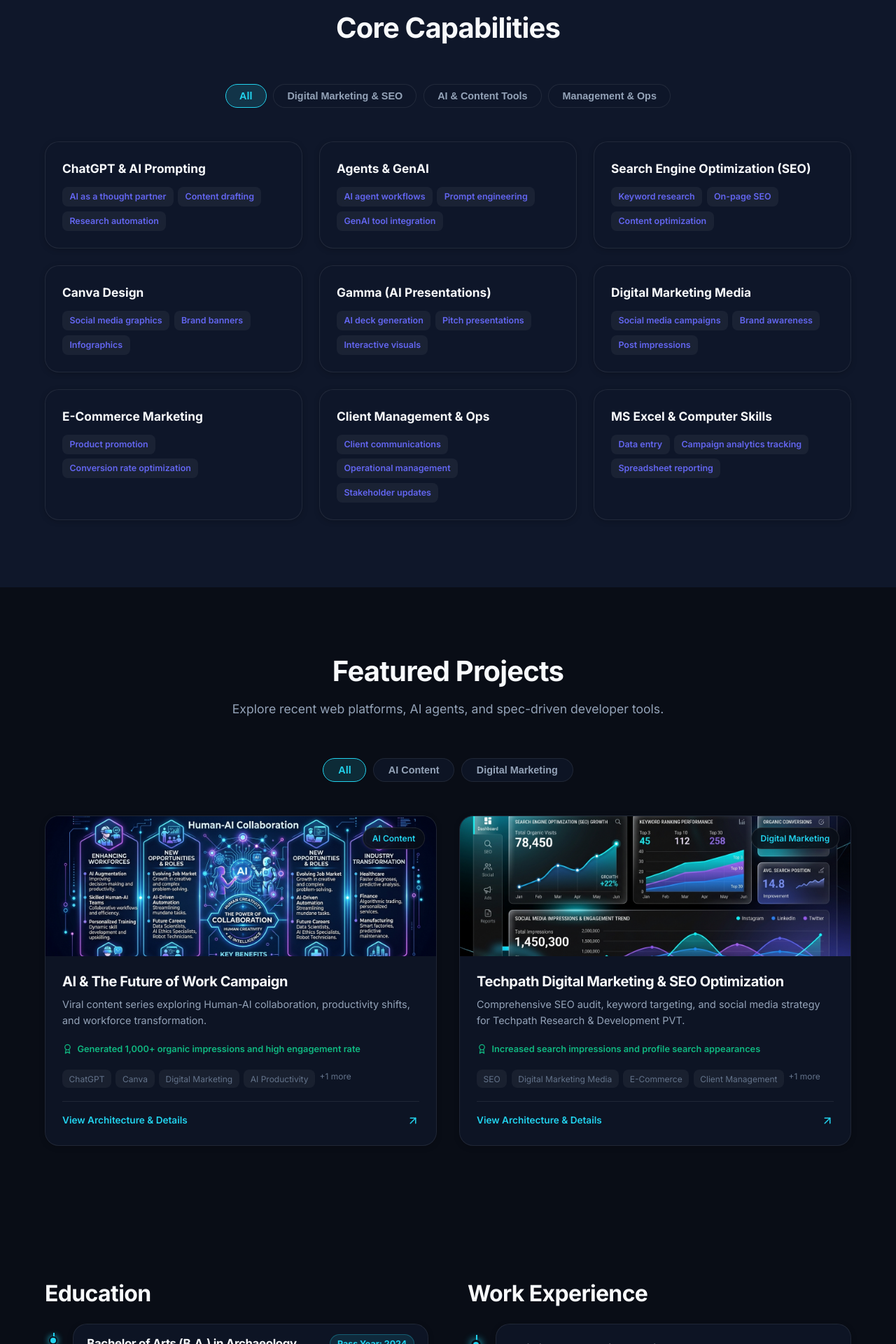
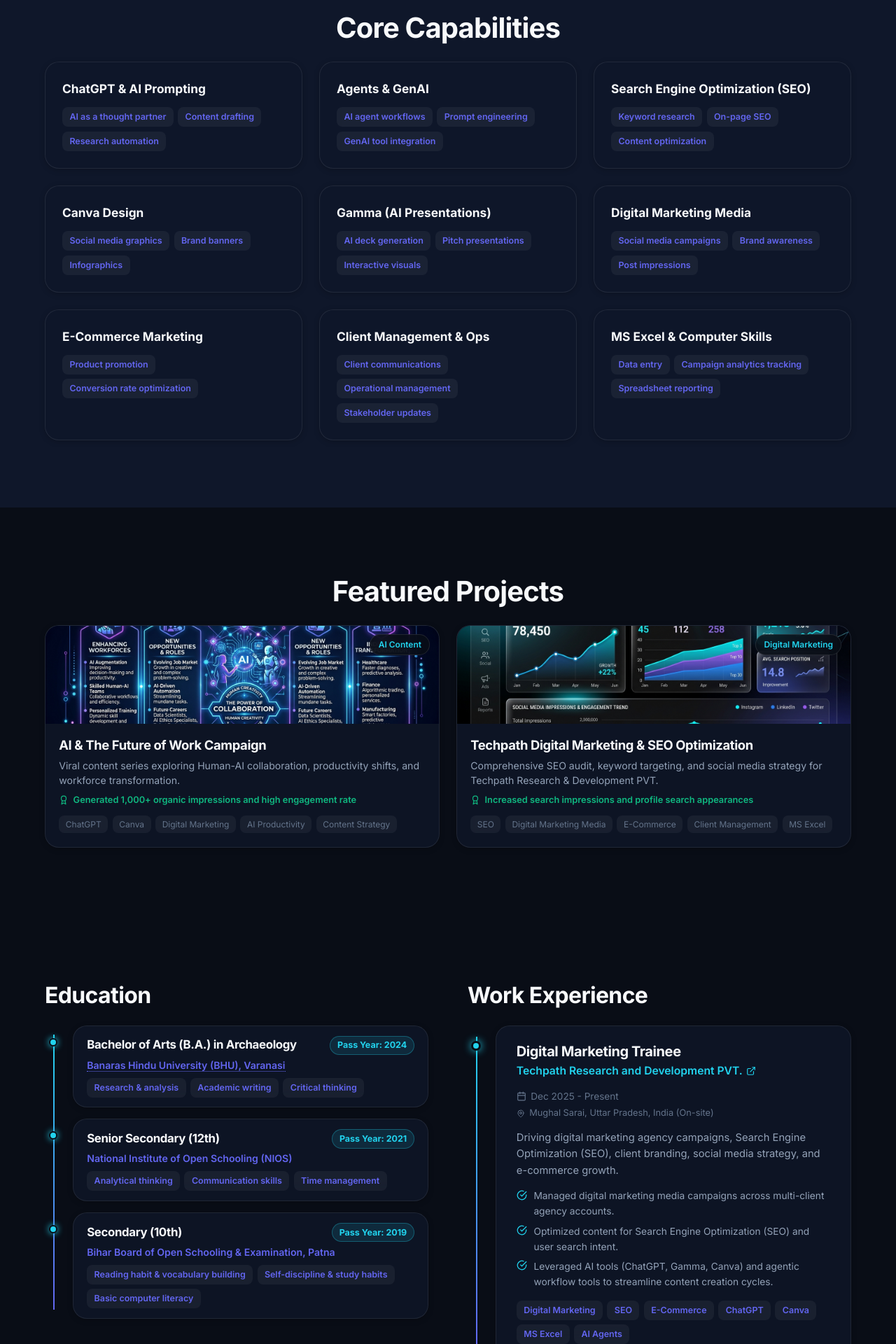
Before and after one commit to tanishka-wy/Tanishka-portfolio, a React (Vite) app: page / in a window 1280 px wide. Shown: the part 880-2800 px from the top of the page at 70% size. Built offline with nearby package versions, Linux system fonts and the light colour scheme.

Commit message:
Add persistent name to navbar header, simplify skills and project cards, update contact link text, and add BHU website link

```diff
--- a/src/components/Contact.jsx
+++ b/src/components/Contact.jsx
@@ -99,7 +99,7 @@ ${formData.message}`;
                 <div>
                   <div style={{ fontSize: '0.8rem', color: 'var(--text-muted)' }}>WhatsApp / Phone</div>
                   <a href="https://wa.me/919140496167" target="_blank" rel="noreferrer" style={{ color: 'var(--accent-emerald)', textDecoration: 'none', fontWeight: 600 }}>
-                    +91 9140496167 (Click to Chat)
+                    +91 9140496167 (Connect)
                   </a>
                 </div>
               </div>
--- a/src/components/Experience.jsx
+++ b/src/components/Experience.jsx
@@ -117,7 +117,18 @@ export default function Experience() {
                       fontWeight: 600,
                       lineHeight: 1.3
                     }}>
-                      {edu.institution}
+                      {edu.institution.includes('Banaras Hindu University') ? (
+                        <a
+                          href="https://www.bhu.ac.in/Site/Home/1_2_16_Main-Site"
+                          target="_blank"
+                          rel="noreferrer"
+                          style={{ color: 'var(--accent-indigo)', textDecoration: 'none', borderBottom: '1px dotted var(--accent-indigo)' }}
+                        >
+                          {edu.institution}
+                        </a>
+                      ) : (
+                        edu.institution
+                      )}
                     </div>
 
                     {/* Skill Tags */}
--- a/src/components/Hero.jsx
+++ b/src/components/Hero.jsx
@@ -166,7 +166,7 @@ export default function Hero({ addToast }) {
             marginBottom: '1.5rem',
             width: '100%'
           }}>
-            🎓 <strong>BHU Graduate (2024)</strong> • 🏢 <strong>Techpath R&D Intern</strong>
+            🎓 <a href="https://www.bhu.ac.in/Site/Home/1_2_16_Main-Site" target="_blank" rel="noreferrer" style={{ color: 'var(--text-primary)', textDecoration: 'none', borderBottom: '1px dotted var(--accent-cyan)' }}><strong>BHU Graduate (2024)</strong></a> • 🏢 <strong>Techpath R&D Intern</strong>
           </div>
 
           {/* Quick Metrics Grid */}
--- a/src/components/Projects.jsx
+++ b/src/components/Projects.jsx
@@ -1,78 +1,36 @@
-import React, { useState } from 'react';
-import { ExternalLink, Github, Layers, X, Check, Award, ArrowUpRight } from 'lucide-react';
-import { projectCategories, projectsData } from '../data/portfolioData';
+import React from 'react';
+import { Award } from 'lucide-react';
+import { projectsData } from '../data/portfolioData';
 
 export default function Projects() {
-  const [activeFilter, setActiveFilter] = useState('All');
-  const [selectedProject, setSelectedProject] = useState(null);
-
-  const filteredProjects = activeFilter === 'All'
-    ? projectsData
-    : projectsData.filter(p => p.category === activeFilter);
-
   return (
     <section id="projects" className="section-padding">
       <div className="container">
-        <div className="section-header">
+        <div className="section-header" style={{ marginBottom: '1.5rem' }}>
           <h2 className="section-title">Featured Projects</h2>
-          <p className="section-subtitle">
-            Explore recent web platforms, AI agents, and spec-driven developer tools.
-          </p>
-        </div>
-
-        {/* Filter Buttons */}
-        <div style={{
-          display: 'flex',
-          justifyContent: 'center',
-          gap: '0.6rem',
-          flexWrap: 'wrap',
-          marginBottom: '3rem'
-        }}>
-          {projectCategories.map((cat) => (
-            <button
-              key={cat}
-              onClick={() => setActiveFilter(cat)}
-              style={{
-                padding: '0.5rem 1.3rem',
-                borderRadius: 'var(--radius-full)',
-                border: '1px solid',
-                borderColor: activeFilter === cat ? 'var(--accent-cyan)' : 'var(--border-color)',
-                background: activeFilter === cat ? 'rgba(34, 211, 238, 0.15)' : 'var(--bg-card)',
-                color: activeFilter === cat ? 'var(--accent-cyan)' : 'var(--text-secondary)',
-                fontWeight: 600,
-                fontSize: '0.9rem',
-                cursor: 'pointer',
-                transition: 'all var(--transition-fast)'
-              }}
-            >
-              {cat}
-            </button>
-          ))}
         </div>
 
         {/* Projects Grid */}
         <div style={{
           display: 'grid',
-          gridTemplateColumns: 'repeat(auto-fit, minmax(340px, 1fr))',
-          gap: '2rem'
+          gridTemplateColumns: 'repeat(auto-fit, minmax(320px, 1fr))',
+          gap: '1.5rem'
         }}>
-          {filteredProjects.map((project) => (
+          {projectsData.map((project) => (
             <div
               key={project.id}
               className="glass-card"
               style={{
                 display: 'flex',
                 flexDirection: 'column',
-                overflow: 'hidden',
-                cursor: 'pointer'
+                overflow: 'hidden'
               }}
-              onClick={() => setSelectedProject(project)}
             >
               {/* Image Preview Container */}
               <div style={{
                 position: 'relative',
                 width: '100%',
-                height: '200px',
+                height: '140px',
                 overflow: 'hidden',
                 background: 'var(--bg-secondary)'
               }}>
@@ -82,19 +40,16 @@ export default function Projects() {
                   style={{
                     width: '100%',
                     height: '100%',
-                    objectFit: 'cover',
-                    transition: 'transform 0.5s ease'
+                    objectFit: 'cover'
                   }}
-                  onMouseEnter={(e) => (e.target.style.transform = 'scale(1.05)')}
-                  onMouseLeave={(e) => (e.target.style.transform = 'scale(1)')}
                 />
                 <div style={{
                   position: 'absolute',
-                  top: '1rem',
-                  right: '1rem',
+                  top: '0.8rem',
+                  right: '0.8rem',
                   background: 'rgba(9, 13, 22, 0.85)',
                   backdropFilter: 'blur(8px)',
-                  padding: '0.3rem 0.8rem',
+                  padding: '0.25rem 0.7rem',
                   borderRadius: 'var(--radius-full)',
                   fontSize: '0.75rem',
                   fontWeight: 600,
@@ -106,17 +61,16 @@ export default function Projects() {
               </div>
 
               {/* Card Body */}
-              <div style={{ padding: '1.5rem', flex: 1, display: 'flex', flexDirection: 'column' }}>
-                <h3 style={{ fontSize: '1.25rem', marginBottom: '0.6rem', color: 'var(--text-primary)' }}>
+              <div style={{ padding: '1.2rem', flex: 1, display: 'flex', flexDirection: 'column', gap: '0.5rem' }}>
+                <h3 style={{ fontSize: '1.15rem', color: 'var(--text-primary)', margin: 0 }}>
                   {project.title}
                 </h3>
 
                 <p style={{
-                  fontSize: '0.9rem',
+                  fontSize: '0.88rem',
                   color: 'var(--text-secondary)',
-                  marginBottom: '1.2rem',
-                  flex: 1,
-                  lineHeight: 1.6
+                  lineHeight: 1.5,
+                  margin: 0
                 }}>
                   {project.summary}
                 </p>
@@ -128,15 +82,14 @@ export default function Projects() {
                   gap: '0.4rem',
                   fontSize: '0.8rem',
                   color: 'var(--accent-emerald)',
-                  marginBottom: '1.2rem',
                   fontWeight: 600
                 }}>
-                  <Award size={15} /> {project.metrics}
+                  <Award size={14} /> {project.metrics}
                 </div>
 
                 {/* Tech Tags */}
-                <div style={{ display: 'flex', flexWrap: 'wrap', gap: '0.4rem', marginBottom: '1.2rem' }}>
-                  {project.tags.slice(0, 4).map((tag) => (
+                <div style={{ display: 'flex', flexWrap: 'wrap', gap: '0.4rem', marginTop: '0.2rem' }}>
+                  {project.tags.map((tag) => (
                     <span
                       key={tag}
                       style={{
@@ -150,145 +103,11 @@ export default function Projects() {
                       {tag}
                     </span>
                   ))}
-                  {project.tags.length > 4 && (
-                    <span style={{ fontSize: '0.75rem', color: 'var(--text-muted)' }}>
-                      +{project.tags.length - 4} more
-                    </span>
-                  )}
-                </div>
-
-                {/* Action Row */}
-                <div style={{
-                  display: 'flex',
-                  alignItems: 'center',
-                  justifyContent: 'space-between',
-                  paddingTop: '1rem',
-                  borderTop: '1px solid var(--border-color)'
-                }}>
-                  <span style={{ fontSize: '0.85rem', fontWeight: 600, color: 'var(--accent-cyan)' }}>
-                    View Architecture & Details
-                  </span>
-                  <ArrowUpRight size={18} color="var(--accent-cyan)" />
                 </div>
               </div>
             </div>
           ))}
         </div>
-
-        {/* Project Detail Modal */}
-        {selectedProject && (
-          <div
-            style={{
-              position: 'fixed',
-              top: 0,
-              left: 0,
-              right: 0,
-              bottom: 0,
-              zIndex: 9999,
-              background: 'rgba(0, 0, 0, 0.8)',
-              backdropFilter: 'blur(8px)',
-              display: 'flex',
-              alignItems: 'center',
-              justifyContent: 'center',
-              padding: '1.5rem'
-            }}
-            onClick={() => setSelectedProject(null)}
-          >
-            <div
-              className="glass-card"
-              style={{
-                maxWidth: '700px',
-                width: '100%',
-                maxHeight: '90vh',
-                overflowY: 'auto',
-                padding: '2rem',
-                position: 'relative'
-              }}
-              onClick={(e) => e.stopPropagation()}
-            >
-              <button
-                onClick={() => setSelectedProject(null)}
-                style={{
-                  position: 'absolute',
-                  top: '1.2rem',
-                  right: '1.2rem',
-                  background: 'var(--bg-secondary)',
-                  border: '1px solid var(--border-color)',
-                  color: 'var(--text-primary)',
-                  width: '36px',
-                  height: '36px',
-                  borderRadius: '50%',
-                  display: 'flex',
-                  alignItems: 'center',
-                  justifyContent: 'center',
-                  cursor: 'pointer'
-                }}
-              >
-                <X size={18} />
-              </button>
-
-              <img
-                src={selectedProject.image}
-                alt={selectedProject.title}
-                style={{
-                  width: '100%',
-                  height: '240px',
-                  objectFit: 'cover',
-                  borderRadius: 'var(--radius-md)',
-                  marginBottom: '1.5rem'
-                }}
-              />
-
-              <h2 style={{ fontSize: '1.8rem', marginBottom: '0.5rem', color: 'var(--text-primary)' }}>
-                {selectedProject.title}
-              </h2>
-
-              <p style={{ color: 'var(--accent-emerald)', fontSize: '0.9rem', fontWeight: 600, marginBottom: '1rem' }}>
-                Impact: {selectedProject.metrics}
-              </p>
-
-              <p style={{ color: 'var(--text-secondary)', lineHeight: 1.7, marginBottom: '1.5rem' }}>
-                {selectedProject.description}
-              </p>
-
-              <h4 style={{ fontSize: '1rem', marginBottom: '0.8rem', color: 'var(--text-primary)' }}>
-                Architectural Highlights
-              </h4>
-              <ul style={{ paddingLeft: '1.2rem', marginBottom: '1.5rem', color: 'var(--text-secondary)' }}>
-                {selectedProject.highlights.map((h, i) => (
-                  <li key={i} style={{ marginBottom: '0.4rem', fontSize: '0.9rem' }}>{h}</li>
-                ))}
-              </ul>
-
-              <div style={{ display: 'flex', flexWrap: 'wrap', gap: '0.5rem', marginBottom: '2rem' }}>
-                {selectedProject.tags.map((t) => (
-                  <span
-                    key={t}
-                    style={{
-                      padding: '0.3rem 0.8rem',
-                      borderRadius: 'var(--radius-sm)',
-                      background: 'rgba(34, 211, 238, 0.1)',
-                      color: 'var(--accent-cyan)',
-                      fontSize: '0.8rem',
-                      fontWeight: 600
-                    }}
-                  >
-                    {t}
-                  </span>
-                ))}
-              </div>
-
-              <div style={{ display: 'flex', gap: '1rem' }}>
-                <a href={selectedProject.liveUrl} target="_blank" rel="noreferrer" className="btn btn-primary">
-                  Live Demo <ExternalLink size={16} />
-                </a>
-                <a href={selectedProject.githubUrl} target="_blank" rel="noreferrer" className="btn btn-secondary">
-                  Source Code <Github size={16} />
-                </a>
-              </div>
-            </div>
-          </div>
-        )}
       </div>
     </section>
   );
--- a/src/components/Skills.jsx
+++ b/src/components/Skills.jsx
@@ -1,48 +1,12 @@
-import React, { useState } from 'react';
-import { skillCategories, skillsData } from '../data/portfolioData';
+import React from 'react';
+import { skillsData } from '../data/portfolioData';
 
 export default function Skills() {
-  const [activeCategory, setActiveCategory] = useState('All');
-
-  const filteredSkills = activeCategory === 'All'
-    ? skillsData
-    : skillsData.filter(s => s.category === activeCategory);
-
   return (
     <section id="skills" className="section-padding" style={{ background: 'var(--bg-secondary)' }}>
       <div className="container">
-        <div className="section-header">
+        <div className="section-header" style={{ marginBottom: '1.5rem' }}>
           <h2 className="section-title">Core Capabilities</h2>
-        </div>
-
-        {/* Category Tabs */}
-        <div style={{
-          display: 'flex',
-          justifyContent: 'center',
-          flexWrap: 'wrap',
-          gap: '0.6rem',
-          marginBottom: '3rem'
-        }}>
-          {skillCategories.map((cat) => (
-            <button
-              key={cat}
-              onClick={() => setActiveCategory(cat)}
-              style={{
-                padding: '0.5rem 1.2rem',
-                borderRadius: 'var(--radius-full)',
-                border: '1px solid',
-                borderColor: activeCategory === cat ? 'var(--accent-cyan)' : 'var(--border-color)',
-                background: activeCategory === cat ? 'rgba(34, 211, 238, 0.15)' : 'var(--bg-card)',
-                color: activeCategory === cat ? 'var(--accent-cyan)' : 'var(--text-secondary)',
-                fontWeight: 600,
-                fontSize: '0.9rem',
-                cursor: 'pointer',
-                transition: 'all var(--transition-fast)'
-              }}
-            >
-              {cat}
-            </button>
-          ))}
         </div>
 
         {/* Skills Grid */}
@@ -51,7 +15,7 @@ export default function Skills() {
           gridTemplateColumns: 'repeat(auto-fill, minmax(280px, 1fr))',
           gap: '1.5rem'
         }}>
-          {filteredSkills.map((skill) => (
+          {skillsData.map((skill) => (
             <div
               key={skill.name}
               className="glass-card"
```
Also changed, not shown: src/components/Navbar.jsx (+9 -0 lines).
